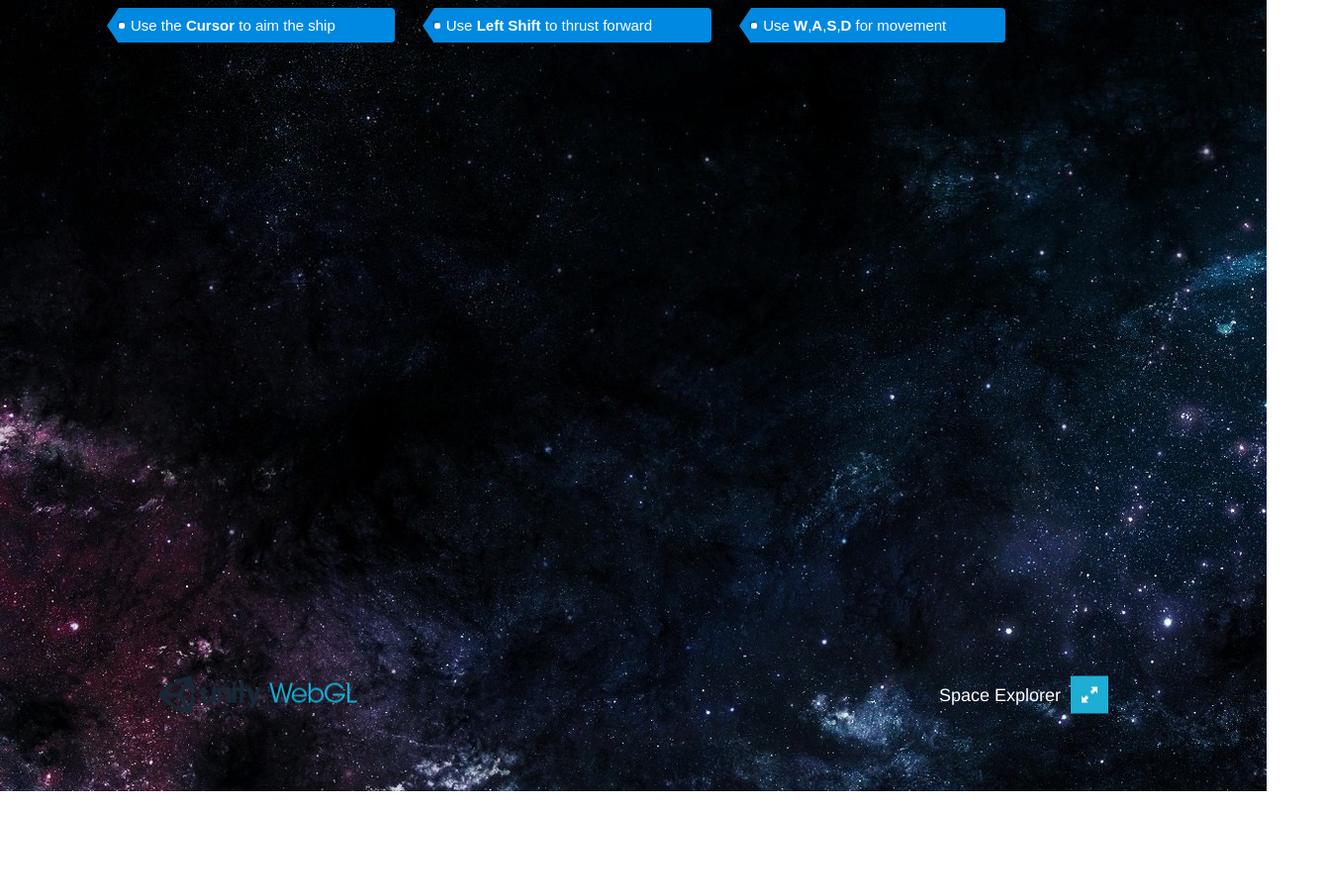
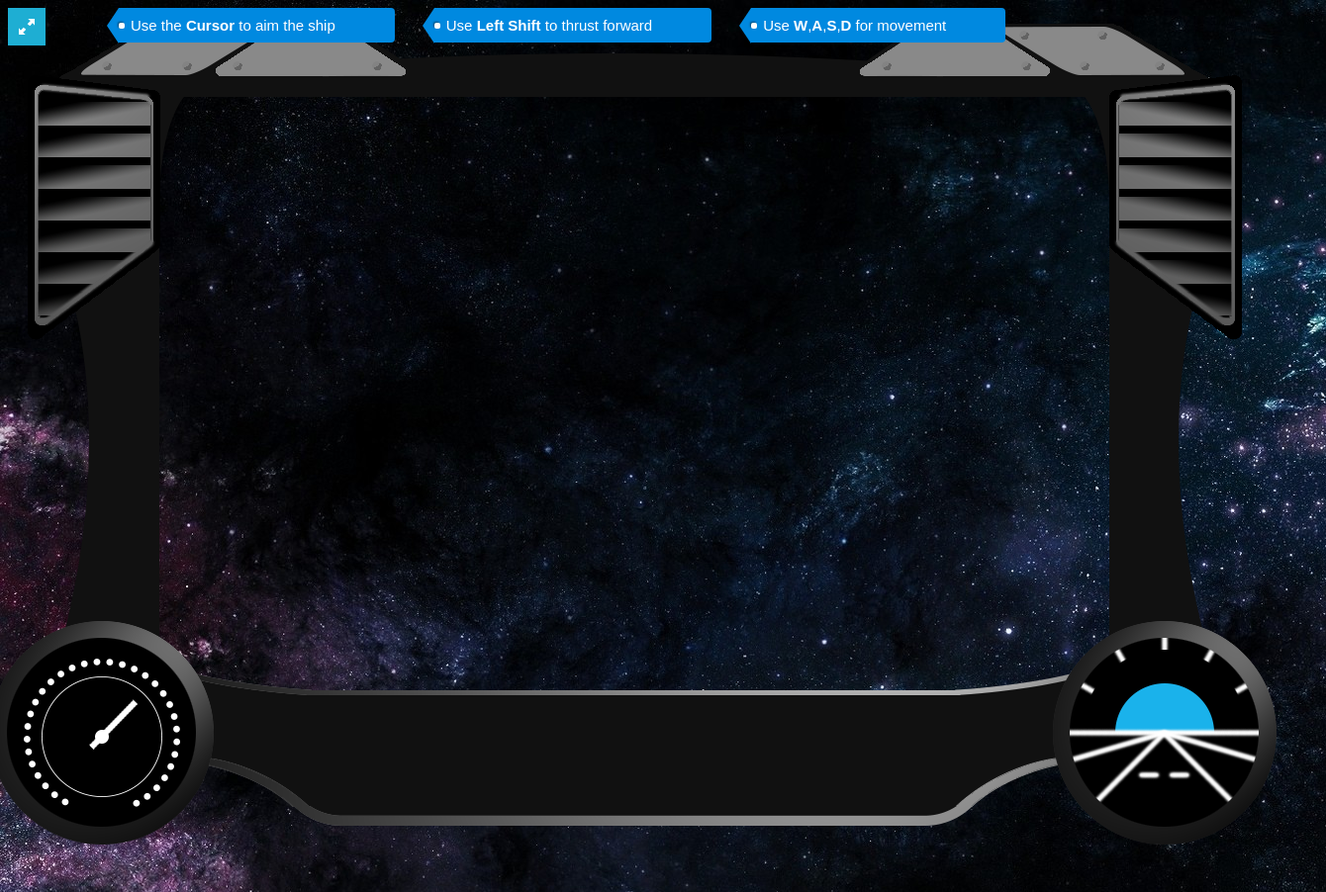
Before and after one commit to camilopalacios/SpaceExplorerWeb, a plain HTML site: page index.html in a window 1280 px wide. Shown: the whole page at 99% size, 1340 px wide, since content can reach past the window. Before the commit the page ends 800 px from the top, so only its background shows below. Drawn offline with Linux system fonts and the light colour scheme; no server answers.

Commit message:
Add prototype of the Cockpit Frame
Now the game area is displayed inside a cockpit image.

```diff
--- a/TemplateData/style.css
+++ b/TemplateData/style.css
@@ -12,11 +12,13 @@
 .webgl-content .progress.Dark .full {background-image: url('progressFull.Dark.png');}
 
 .webgl-content .footer {margin-top: 5px; height: 38px; line-height: 38px; font-family: Helvetica, Verdana, Arial, sans-serif; font-size: 18px;}
-.webgl-content .footer .webgl-logo, .title, .fullscreen {height: 100%; display: inline-block; background: transparent center no-repeat;}
-.webgl-content .footer .webgl-logo {background-image: url('webgl-logo.png'); width: 204px; float: left;}
+.webgl-content .footer .title {height: 100%; display: inline-block; background: transparent center no-repeat;}
+/*.webgl-content .footer .webgl-logo, .title, .fullscreen {height: 100%; display: inline-block; background: transparent center no-repeat;}*/
+/*.webgl-content .footer .webgl-logo {background-image: url('webgl-logo.png'); width: 204px; float: left;}*/
+.webgl-logo {height: 39px;display: inline-block;background-image: url('webgl-logo.png'); width: 204px; float: left;}
 .webgl-content .footer .title {margin-right: 10px; float: right; color: #ffffff;}
-.webgl-content .footer .fullscreen {background-image: url('fullscreen.png'); width: 38px; float: right;}
-
+/*.webgl-content .footer .fullscreen {background-image: url('fullscreen.png'); width: 38px; float: right;}*/
+.fullscreen {height: 38px; width: 38px; background: transparent center no-repeat; background-image: url('fullscreen.png');}
 #gameContainer {
   width: 960px;
   height: 600px;
@@ -26,6 +28,7 @@ body {
   background-image: url("../img/background.jpg");
 }
 
+.cockpit-frame {position: absolute; top: 50%; left: 50%; -webkit-transform: translate(-50%, -50%); transform: translate(-50%, -50%);}
 
 .tipsList{
 margin:0 auto;
--- a/index.html
+++ b/index.html
@@ -13,19 +13,19 @@
     </script>
   </head>
   <body>
+	<div class="cockpit-frame">
+		<img src="img/Frame.png" alt="Frame">
+	</div>
     <div class="webgl-content">
-      <!-- <div id="gameContainer" style="width: 960px; height: 600px"></div> -->
       <div id="gameContainer"></div>
-      <div class="footer">
-        <div class="webgl-logo"></div>
-        <div class="fullscreen" onclick="gameInstance.SetFullscreen(1)"></div>
-        <div class="title">Space Explorer</div>
-      </div>
     </div>
+	<!--<div class="webgl-logo"></div>-->
+
     <div id="tips">
       <div class="tipsList">
         <a href="#">Use the <b>Cursor</b> to aim the ship</a> <a href="#">Use <b>Left Shift</b> to thrust forward</a> <a href="#">Use <b>W</b>,<b>A</b>,<b>S</b>,<b>D</b> for movement</a>
       </div>
     </div>
+	<div class="fullscreen" onclick="gameInstance.SetFullscreen(1)"></div>
   </body>
 </html>
```
Also changed, not shown: img/Frame.png (added).
